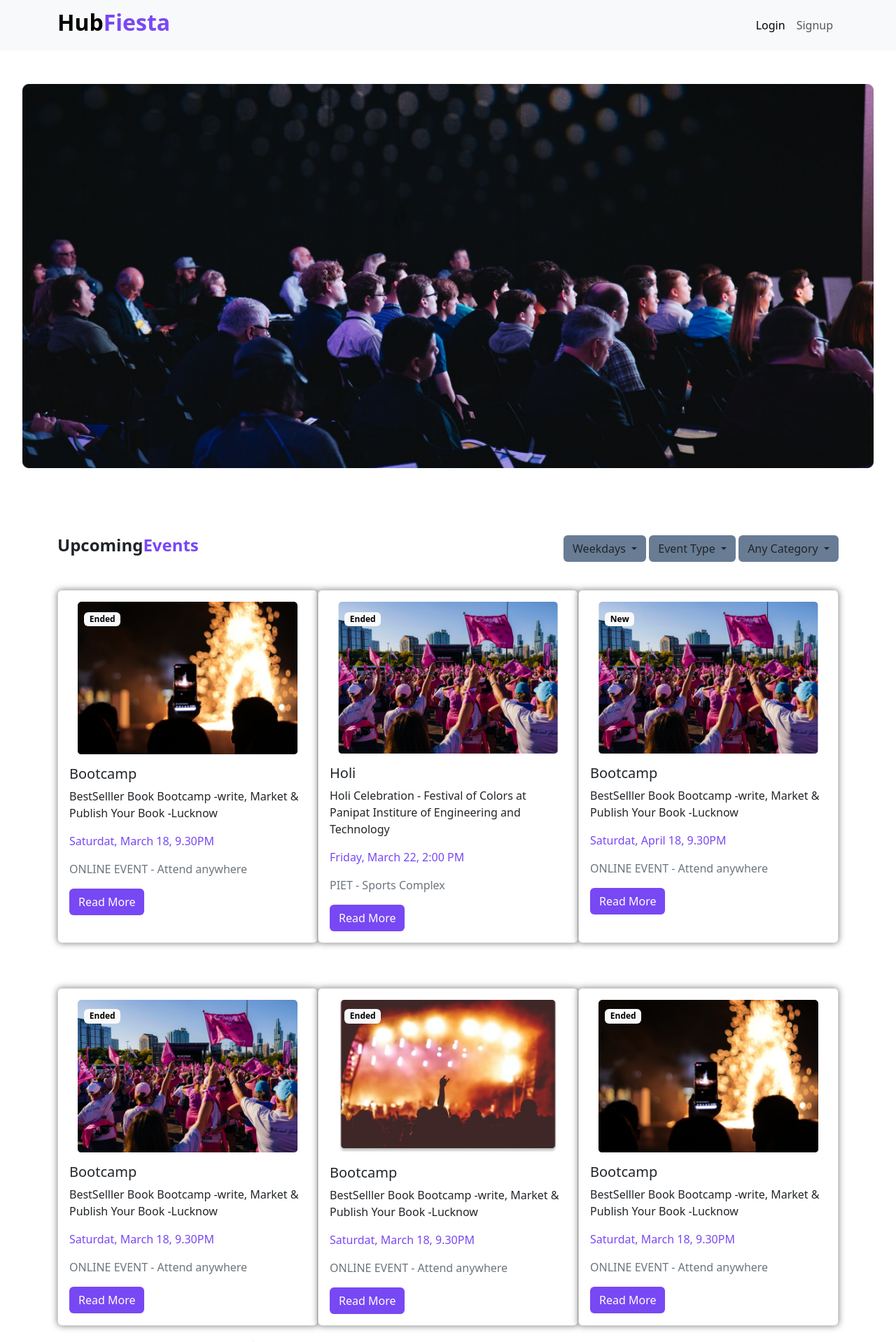
After one commit to Aryan-Mangla/HubFiesta-An-Event-Planning-and-organization-Website, a PHP site: page /landing_page.php in a window 1280 px wide. The commit adds this page. Shown: the top 1918 px of the page at 70% size. Run offline with PHP 8.4, Linux system fonts and the light colour scheme.

Commit message:
Improved Landing page

```diff
--- /dev/null
+++ b/landing_page.php
@@ -0,0 +1,335 @@
+<!DOCTYPE html>
+<html lang="en">
+<head>
+    <meta charset="UTF-8">
+    <meta name="viewport" content="width=device-width, initial-scale=1.0">
+    <title>Home Page</title>
+    <link rel="stylesheet" href="css/bootstrap.min.css">
+    <link rel="stylesheet" href="css/style.css">
+</head>
+<body >
+  <!-- Nav Bar -->
+<nav class="navbar navbar-expand-lg bg-body-tertiary">
+  <div class="container d-flex justify-content-evenly">
+      <a class="navbar-brand" href="index.html"> <h2 class="my3 fw-bolder">Hub<span class="theme-txt">Fiesta</span></h2></a>
+    <button class="navbar-toggler" type="button" data-bs-toggle="collapse" data-bs-target="#navbarNavAltMarkup" aria-controls="navbarNavAltMarkup" aria-expanded="false" aria-label="Toggle navigation">
+      <span class="navbar-toggler-icon"></span>
+    </button>
+    <div class="collapse navbar-collapse d-flex justify-content-end" id="navbarNavAltMarkup">
+      <div class="navbar-nav">
+        <ul class="nav nav-pill">
+        <?php
+        session_start();
+    // Checking if the user is logged in
+    if(isset($_SESSION['loggedin']) && $_SESSION['loggedin'] === true) {
+      // If logged in, showing personalized content
+      echo '
+      <li class="nav-item">
+          <a class="nav-link active rounded-pill px-3  theme-bg theme-hover link-light" aria-current="page" href="#"> Home </a>
+      </li>
+      <li class="nav-item">
+          <a class="nav-link link-dark" href="#">Blog</a>
+      </li>
+      <li class="nav-item">
+          <a class="nav-link link-dark" href="#">All Events</a>
+      </li>
+          <!-- Example HTML markup for the user dropdown menu -->
+<div class="dropdown">
+  <button class="btn  dropdown-toggle" type="button" id="userDropdownMenu" data-bs-toggle="dropdown" aria-expanded="false">
+      User
+  </button>
+  <ul class="dropdown-menu" aria-labelledby="userDropdownMenu">
+      <li><a class="dropdown-item" href="#">Profile</a></li>
+      <li><a class="dropdown-item" href="#">Settings</a></li>
+      <li><hr class="dropdown-divider"></li>
+      <li><a class="dropdown-item" href="logout.php">Logout</a></li>
+  </ul>
+</div>
+      '
+      ;
+  } else {
+      // If not logged in, showing generic content
+      echo '
+      <div class="navbar-nav">
+          <a class="nav-link active" aria-current="page" href="log-in.html">Login</a>
+          <a class="nav-link" href="sign-in.html">Signup</a>
+      </div>
+      '
+      ;
+  }
+    ?>
+    </ul>
+      </div>
+    </div>
+  </div>
+</nav>
+
+<!-- Carousel -->
+<div class="d-flex justify-content-center align-items-center">
+<div id="carouselExampleSlidesOnly" class="carousel slide my-5" data-bs-ride="carousel" style="width: 95%;" >
+  <div class="carousel-inner">
+    <div class="carousel-item active">
+      <img src="Pic/index/one.png" class="d-block w-100" alt="Banner 1">
+    </div>
+    <div class="carousel-item">
+      <img src="Pic/index/one.png" class="d-block w-100" alt="Banner 2">
+    </div>
+    <div class="carousel-item">
+      <img src="Pic/index/one.png" class="d-block w-100" alt="Banner 3">
+    </div>
+  </div>
+</div>
+</div>
+<!-- Events -->
+<div class="container my-5">
+  <div class="d-flex justify-content-between">
+    <h4 class="my3 fw-bolder">Upcoming<span class="theme-txt">Events</span></h4>
+    <!-- Dropdowns -->
+    <div>
+    <!-- Dropdown 1 -->
+    <div class="btn-group">
+      <button type="button" class="btn dropdown-bg  dropdown-toggle" data-bs-toggle="dropdown" aria-expanded="false">
+        Weekdays
+      </button>
+      <ul class="dropdown-menu">
+        <li><a class="dropdown-item" href="#">Action</a></li>
+        <li><a class="dropdown-item" href="#">Another action</a></li>
+        <li><a class="dropdown-item" href="#">Something else here</a></li>
+      </ul>
+    </div>
+    <!-- Dropdown 2 -->
+    <div class="btn-group">
+      <button type="button" class="btn dropdown-bg  dropdown-toggle" data-bs-toggle="dropdown" aria-expanded="false">
+        Event Type
+      </button>
+      <ul class="dropdown-menu">
+        <li><a class="dropdown-item" href="#">Action</a></li>
+        <li><a class="dropdown-item" href="#">Another action</a></li>
+        <li><a class="dropdown-item" href="#">Something else here</a></li>
+      </ul>
+    </div>
+    <!-- Dropdown 3 -->
+    <div class="btn-group">
+      <button type="button" class="btn dropdown-bg  dropdown-toggle" data-bs-toggle="dropdown" aria-expanded="false">
+        Any Category
+      </button>
+      <ul class="dropdown-menu">
+        <li><a class="dropdown-item" href="#">Action</a></li>
+        <li><a class="dropdown-item" href="#">Another action</a></li>
+        <li><a class="dropdown-item" href="#">Something else here</a></li>
+      </ul>
+    </div>
+  </div>
+  </div> <!--Event navbar end-->
+  <!-- Cards Row 1 -->
+  <div class="my-3 d-md-flex justify-content-evenly">
+    <!-- Card 1 -->
+    <div class="card my-4 d-flex justify-content-center align-items-center" style="width: 25rem; box-shadow: 0px 0px 10px 0px rgba(0, 0, 0, 0.5);">
+      <div style="width: 85%;">
+        <span class="badge text-bg-light position-absolute" style="z-index: 1; top: 6%; left: 10%;">Ended</span>
+      <img src="Pic/index/events/image3.png" class="card-img-top mt-3 position-relative " alt="...">
+    </div>
+      <div class="card-body">
+        <h5 class="card-title">Bootcamp</h5>
+        <p class="card-text">BestSelller Book Bootcamp -write, Market & Publish Your Book -Lucknow</p>
+        <p class="card-text theme-txt">Saturdat, March 18, 9.30PM</p>
+<p class="card-text text-secondary">ONLINE EVENT - Attend anywhere</p>
+        <a href="#" class="btn theme-bg theme-hover text-white">Read More</a>
+      </div>
+    </div>
+    <!-- Card 2 -->
+    <div class="card my-4 d-flex justify-content-center align-items-center" style="width: 25rem; box-shadow: 0px 0px 10px 0px rgba(0, 0, 0, 0.5);">
+      <div style="width: 85%;">
+        <span class="badge text-bg-light position-absolute" style="z-index: 1; top: 6%; left: 10%;">Ended</span>
+      <img src="Pic/index/events/e 2.png" class="card-img-top mt-3 position-relative " alt="...">
+    </div>
+      <div class="card-body">
+        <h5 class="card-title">Holi</h5>
+        <p class="card-text">Holi Celebration - Festival of Colors at Panipat Institure of Engineering and Technology</p>
+        <p class="card-text theme-txt">Friday, March 22, 2:00 PM</p>
+        <p class="card-text text-secondary">PIET - Sports Complex</p>
+        <a href="#" class="btn theme-bg theme-hover text-white">Read More</a>
+      </div>
+    </div>
+    <!-- Card 3 -->
+    <div class="card my-4 d-flex justify-content-center align-items-center" style="width: 25rem; box-shadow: 0px 0px 10px 0px rgba(0, 0, 0, 0.5);">
+      <div style="width: 85%;">
+        <span class="badge text-bg-light position-absolute" style="z-index: 1; top: 6%; left: 10%;">New</span>
+      <img src="Pic/index/events/e 3.png" class="card-img-top mt-3 position-relative " alt="...">
+    </div>
+      <div class="card-body">
+        <h5 class="card-title">Bootcamp</h5>
+        <p class="card-text">BestSelller Book Bootcamp -write, Market & Publish Your Book -Lucknow</p>
+        <p class="card-text theme-txt">Saturdat, April 18, 9.30PM</p>
+<p class="card-text text-secondary">ONLINE EVENT - Attend anywhere</p>
+        <a href="#" class="btn theme-bg theme-hover text-white">Read More</a>
+      </div>
+    </div>
+  </div>
+    <!-- Cards Row 2 -->
+    <div class="my-3 d-md-flex justify-content-evenly">
+      <!-- Card 4 -->
+      <div class="card my-4 d-flex justify-content-center align-items-center" style="width: 25rem; box-shadow: 0px 0px 10px 0px rgba(0, 0, 0, 0.5);">
+        <div style="width: 85%;">
+          <span class="badge text-bg-light position-absolute" style="z-index: 1; top: 6%; left: 10%;">Ended</span>
+        <img src="Pic/index/events/e 4.png" class="card-img-top mt-3 position-relative " alt="...">
+      </div>
+        <div class="card-body">
+          <h5 class="card-title">Bootcamp</h5>
+          <p class="card-text">BestSelller Book Bootcamp -write, Market & Publish Your Book -Lucknow</p>
+          <p class="card-text theme-txt">Saturdat, March 18, 9.30PM</p>
+  <p class="card-text text-secondary">ONLINE EVENT - Attend anywhere</p>
+          <a href="#" class="btn theme-bg theme-hover text-white">Read More</a>
+        </div>
+      </div>
+      <!-- Card 5 -->
+      <div class="card my-4 d-flex justify-content-center align-items-center" style="width: 25rem; box-shadow: 0px 0px 10px 0px rgba(0, 0, 0, 0.5);">
+        <div style="width: 85%;">
+          <span class="badge text-bg-light position-absolute" style="z-index: 1; top: 6%; left: 10%;">Ended</span>
+        <img src="Pic/index/events/e 5.png" class="card-img-top mt-3 position-relative " alt="...">
+      </div>
+        <div class="card-body">
+          <h5 class="card-title">Bootcamp</h5>
+          <p class="card-text">BestSelller Book Bootcamp -write, Market & Publish Your Book -Lucknow</p>
+          <p class="card-text theme-txt">Saturdat, March 18, 9.30PM</p>
+  <p class="card-text text-secondary">ONLINE EVENT - Attend anywhere</p>
+          <a href="#" class="btn theme-bg theme-hover text-white">Read More</a>
+        </div>
+      </div>
+      <!-- Card 3 -->
+      <div class="card my-4 d-flex justify-content-center align-items-center" style="width: 25rem; box-shadow: 0px 0px 10px 0px rgba(0, 0, 0, 0.5);">
+        <div style="width: 85%;">
+          <span class="badge text-bg-light position-absolute" style="z-index: 1; top: 6%; left: 10%;">Ended</span>
+        <img src="Pic/index/events/image3.png" class="card-img-top mt-3 position-relative " alt="...">
+      </div>
+        <div class="card-body">
+          <h5 class="card-title">Bootcamp</h5>
+          <p class="card-text">BestSelller Book Bootcamp -write, Market & Publish Your Book -Lucknow</p>
+          <p class="card-text theme-txt">Saturdat, March 18, 9.30PM</p>
+  <p class="card-text text-secondary">ONLINE EVENT - Attend anywhere</p>
+          <a href="#" class="btn theme-bg theme-hover text-white">Read More</a>
+        </div>
+      </div>
+    </div>
+</div>
+<!-- Registration -->
+<div class="container-fluid mt-5 d-flex justify-content-evenly align-items-center" style="background-color: #10107B;">
+<div class="col-md-6">
+  <img src="Pic/index/Create event/image 3.png" class="img-fluid position-relative" style="top: -50px;" alt="">
+</div>
+<div class="col-md-6 text-light">
+  <h3>Make your own Event </h3>
+  <p>Lorem ipsum dolor sit amet, consectetur adipiscing elit. </p>
+  <a href="#" class="btn theme-bg theme-hover text-white">Create Events</a>
+</div>
+</div>
+<!-- Clubs -->
+<h4 class="mt-5 fw-bolder text-center">Our<span class="theme-txt">Clubs</span></h4>
+<p class="text-center fw-bolder">We've had the pleasure of working with these clubs of Panipat Institute of Engineering and Technology. These are just some of them.</p>
+<div class="row">
+  <div class="col-md-3">
+    <img src="Pic/index/Clubs/stripe.png" alt="">
+  </div>
+  <div class="col-md-3">
+    <img src="Pic/index/Clubs/technogear head logo, transparent (2).png" class="w-50" alt="">
+  </div>
+  <div class="col-md-3"></div>
+  <div class="col-md-3"></div>
+</div>
+<!-- Our Blog -->
+<?php
+
+
+// Checking if the user is logged in
+if(isset($_SESSION['loggedin']) && $_SESSION['loggedin'] === true) {
+echo'<div class="container my-5">
+<div class="d-flex justify-content-between">
+  <h4 class="my3 fw-bolder">Our<span class="theme-txt">Blogs</span></h4>
+</div>
+<!-- Cards Row 1 -->
+<div class="my-3 d-md-flex justify-content-evenly">
+  <!-- Card 1 -->
+  <div class="card my-4 d-flex justify-content-center align-items-center" style="width: 25rem; box-shadow: 0px 0px 10px 0px rgba(0, 0, 0, 0.5);">
+    <div style="width: 85%;">
+    <img src="Pic/index/events/image3.png" class="card-img-top mt-3 position-relative " alt="...">
+  </div>
+    <div class="card-body">
+      <h5 class="card-title">Bootcamp</h5>
+      <p class="card-text">BestSelller Book Bootcamp -write, Market & Publish Your Book -Lucknow</p>
+      <p class="card-text theme-txt">Saturdat, March 18, 9.30PM</p>
+
+      <a href="#" class="btn theme-bg theme-hover text-white">Read</a>
+    </div>
+  </div>
+  <!-- Card 2 -->
+  <div class="card my-4 d-flex justify-content-center align-items-center" style="width: 25rem; box-shadow: 0px 0px 10px 0px rgba(0, 0, 0, 0.5);">
+    <div style="width: 85%;">
+    <img src="Pic/index/events/e 2.png" class="card-img-top mt-3 position-relative " alt="...">
+  </div>
+    <div class="card-body">
+      <h5 class="card-title">Holi</h5>
+      <p class="card-text">Holi Celebration - Festival of Colors at Panipat Institure of Engineering and Technology</p>
+      <p class="card-text theme-txt">Friday, March 22, 2:00 PM</p>
+
+      <a href="#" class="btn theme-bg theme-hover text-white">Read</a>
+    </div>
+  </div>
+  <!-- Card 3 -->
+  <div class="card my-4 d-flex justify-content-center align-items-center" style="width: 25rem; box-shadow: 0px 0px 10px 0px rgba(0, 0, 0, 0.5);">
+    <div style="width: 85%;">
+    <img src="Pic/index/events/e 5.png" class="card-img-top mt-3 position-relative " alt="...">
+  </div>
+    <div class="card-body">
+      <h5 class="card-title">Bootcamp</h5>
+      <p class="card-text">BestSelller Book Bootcamp -write, Market & Publish Your Book -Lucknow</p>
+      <p class="card-text theme-txt">Saturdat, April 18, 9.30PM</p>
+
+      <a href="#" class="btn theme-bg theme-hover text-white">Read</a>
+    </div>
+  </div>
+</div>
+</div>';
+}
+?>
+
+<!-- Footer -->
+<div class="container-fluid mt-5 " style="background-color: #10107B;">
+  <div class="d-flex justify-content-center align-items-center">
+    <div>
+  <h4 class="mt-5 fw-bolder fs-1 text-light text-center">Hub<span class="theme-txt">Fiesta</span></h4>
+  <form class="d-flex justify-content-center align-items-center my-4">
+    <div class="">
+      <!-- <label for="exampleInputEmail1" class="form-label">Email address</label> -->
+      <input type="email" class="form-control" style="width: 20rem;" placeholder="Enter Your mail" id="exampleInputEmail1" aria-describedby="emailHelp">
+      <!-- <div id="emailHelp" class="form-text">We'll never share your email with anyone else.</div> -->
+    </div>
+    <button type="submit" class="btn theme-bg theme-hover text-light mx-3 w-25">Subscribe</button>
+  </form>
+  <div class="my-5">
+    <ul class="d-md-flex p-0 my-3" style="list-style-type: none">
+      <li><p style="font-size: 20px"><a class="text-white mx-5" style="text-decoration: none;" href="index.html">Home</a></p></li>
+      <li><p style="font-size: 20px"><a class="text-white mx-5" style="text-decoration: none;" href="services.html">Services</a></p></li>
+      <li><p style="font-size: 20px"><a class="text-white mx-5" style="text-decoration: none;" href="about.html">About Us</a></p></li>
+      <li><p style="font-size: 20px"><a class="text-white mx-5" style="text-decoration: none;" href="contact.html">Contact Us</a></p></li>
+    </ul>
+  </div>
+</div>
+</div>
+<hr class="text-light">
+<div class="d-flex justify-content-center align-items-center">
+<p class="text-light">Copyrighted © 2024 Upload by HubFiesta
+</p>
+</div>
+</div>
+<script
+      src="https://cdn.jsdelivr.net/npm/@popperjs/core@2.11.8/dist/umd/popper.min.js"
+      integrity="sha384-I7E8VVD/ismYTF4hNIPjVp/Zjvgyol6VFvRkX/vR+Vc4jQkC+hVqc2pM8ODewa9r"
+      crossorigin="anonymous"
+    ></script>
+    <script
+      src="https://cdn.jsdelivr.net/npm/bootstrap@5.3.2/dist/js/bootstrap.min.js"
+      integrity="sha384-BBtl+eGJRgqQAUMxJ7pMwbEyER4l1g+O15P+16Ep7Q9Q+zqX6gSbd85u4mG4QzX+"
+      crossorigin="anonymous"
+    ></script>
+</body>
+</html>
--- a/log-in.html
+++ b/log-in.html
@@ -46,8 +46,6 @@
             </div>
         </div>
     </div>
-
-
     <script
       src="https://cdn.jsdelivr.net/npm/@popperjs/core@2.11.8/dist/umd/popper.min.js"
       integrity="sha384-I7E8VVD/ismYTF4hNIPjVp/Zjvgyol6VFvRkX/vR+Vc4jQkC+hVqc2pM8ODewa9r"
```
Also changed, not shown: auth.php (+5 -4 lines), logout.php (added, +14 -0 lines), registration.php (+1 -12 lines).
